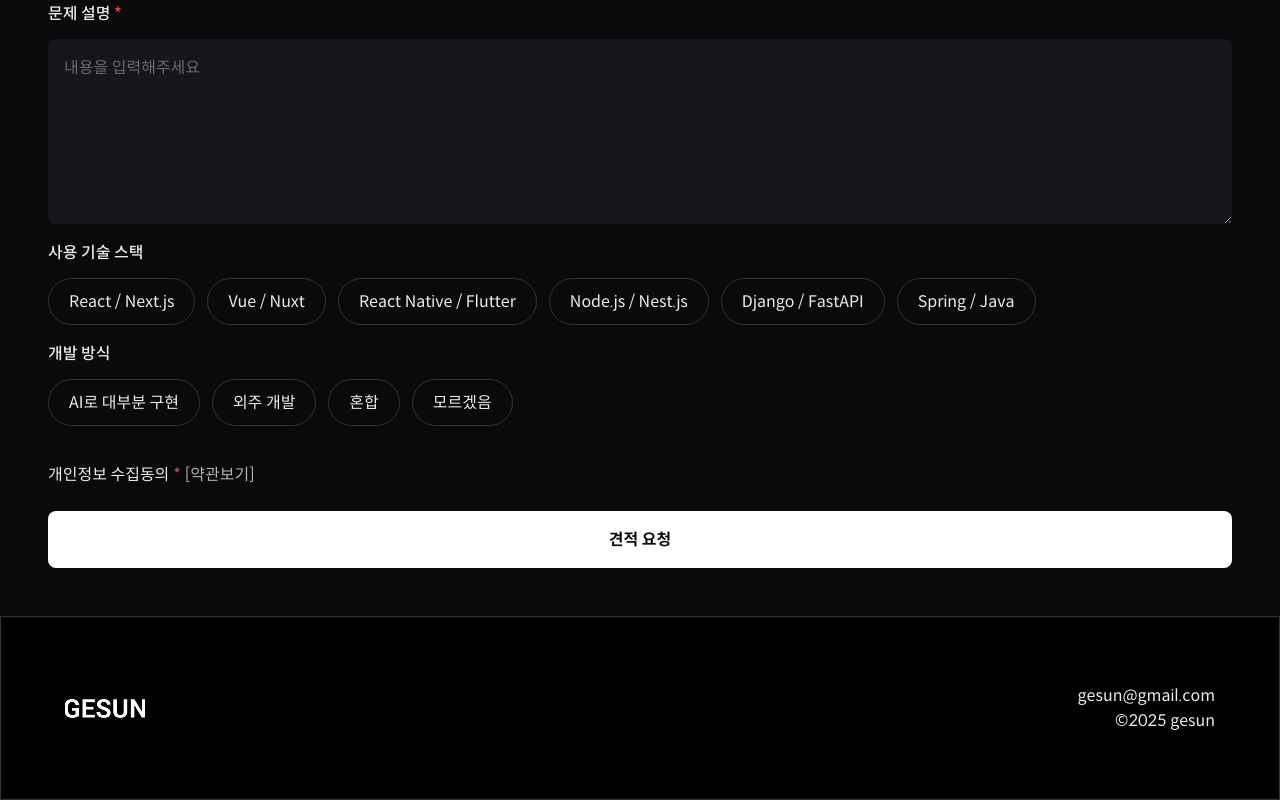
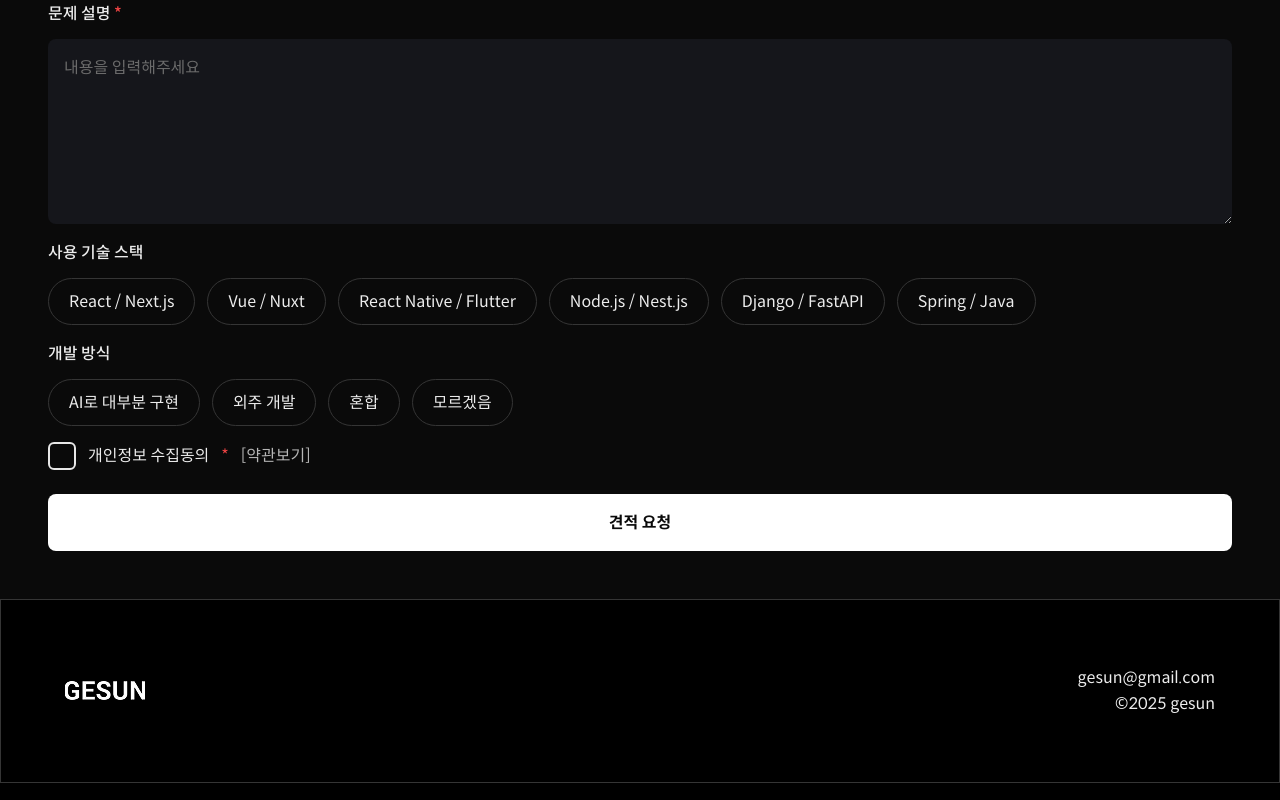
Before and after one commit to dkagh012/cleanup, a Next.js app: page /estimate in a window 1280 px wide. Shown: the part 1487-2287 px from the top of the page. Built offline with nearby package versions, Linux system fonts and the light colour scheme.

Commit message:
체크박스 디자인 수정

```diff
--- a/src/app/estimate/page.module.scss
+++ b/src/app/estimate/page.module.scss
@@ -122,7 +122,6 @@
     display: flex;
     align-items: center;
     gap: 12px;
-    padding-top: 20px;
     position: relative;
 }
 
@@ -131,7 +130,8 @@
     opacity: 0;
     width: 0;
     height: 0;
-    padd + .checkboxLabel {
+
+    + .checkboxLabel {
         position: relative;
         display: flex;
         align-items: center;
@@ -143,10 +143,10 @@
 
         &::before {
             content: "";
-            width: 20px;
-            height: 20px;
-            border: 1px solid rgba(255, 255, 255, 1);
-            border-radius: 4px;
+            width: 24px;
+            height: 24px;
+            border: 2px solid rgba(255, 255, 255, 0.9);
+            border-radius: 6px;
             background: transparent;
             display: block;
             flex-shrink: 0;
@@ -162,7 +162,7 @@
     &:checked + .checkboxLabel::after {
         content: "✓";
         position: absolute;
-        left: 5px;
+        left: 8px;
         top: 50%;
         transform: translateY(-50%);
         color: #0a0a0a;
@@ -179,7 +179,7 @@
     cursor: pointer;
     display: flex;
     align-items: center;
-    gap: 4px;
+    gap: 6px;
 }
 
 .termsLink {
```
